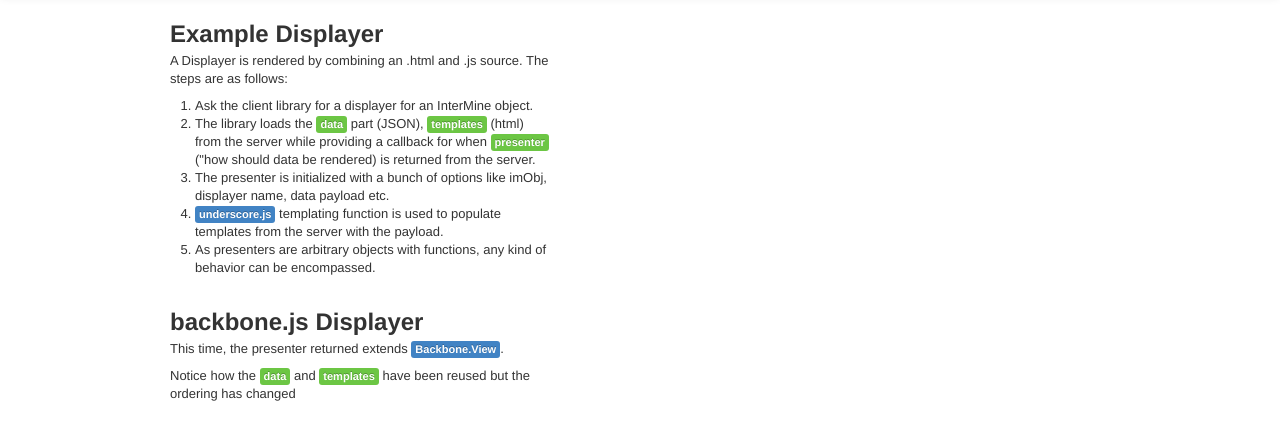
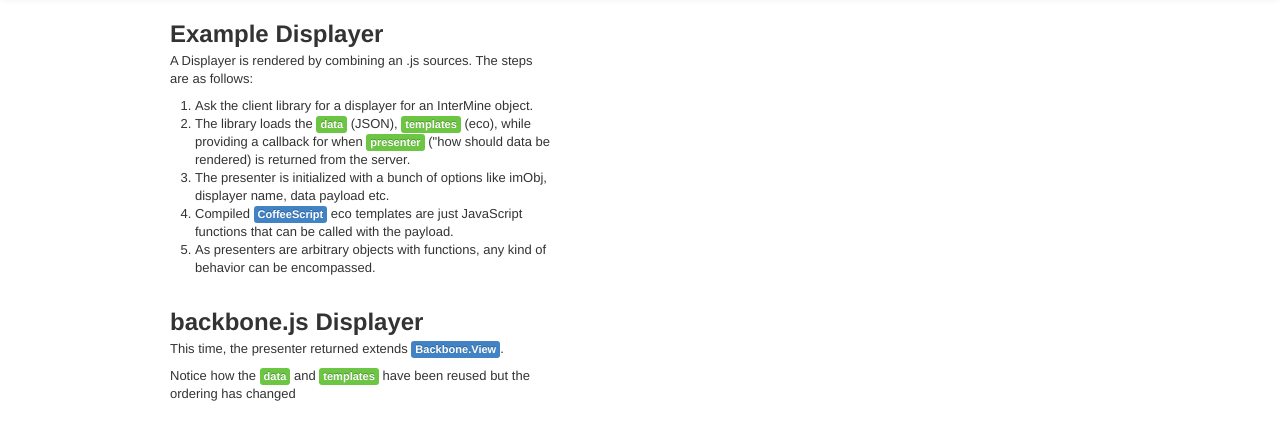
Before and after one commit to intermine/intermine-embedding-examples, a plain HTML site: page index.html in a window 1280 px wide. Shown: the part 43-482 px from the top of the page. Drawn offline with Linux system fonts and the light colour scheme; a script that the page names is missing.

Commit message:
description of the new eco way

```diff
--- a/index.html
+++ b/index.html
@@ -42,16 +42,16 @@
 
           <div class="span5">
             <h2>Example Displayer</h2>
-            <p>A Displayer is rendered by combining an .html and .js source. The steps are as follows:</p>
+            <p>A Displayer is rendered by combining an .js sources. The steps are as follows:</p>
             <ol>
               <li>Ask the client library for a displayer for an InterMine object.</li>
-              <li>The library loads the <span class="label label-success">data</span> part (JSON),
-                <span class="label label-success">templates</span> (html) from the server while providing a callback
-                for when <span class="label label-success">presenter</span> ("how should data be rendered) is returned
-                from the server.</li>
+              <li>The library loads the <span class="label label-success">data</span> (JSON),
+                <span class="label label-success">templates</span> (eco), while providing a callback for when
+                <span class="label label-success">presenter</span> ("how should data be rendered) is returned from the
+                server.</li>
               <li>The presenter is initialized with a bunch of options like imObj, displayer name, data payload etc.</li>
-              <li><span class="label label-info">underscore.js</span> templating function is used to populate templates
-                from the server with the payload.</li>
+              <li>Compiled <span class="label label-info">CoffeeScript</span> eco templates are just JavaScript functions
+                that can be called with the payload.</li>
               <li>As presenters are arbitrary objects with functions, any kind of behavior can be encompassed.</li>
             </ol>
           </div>
```
